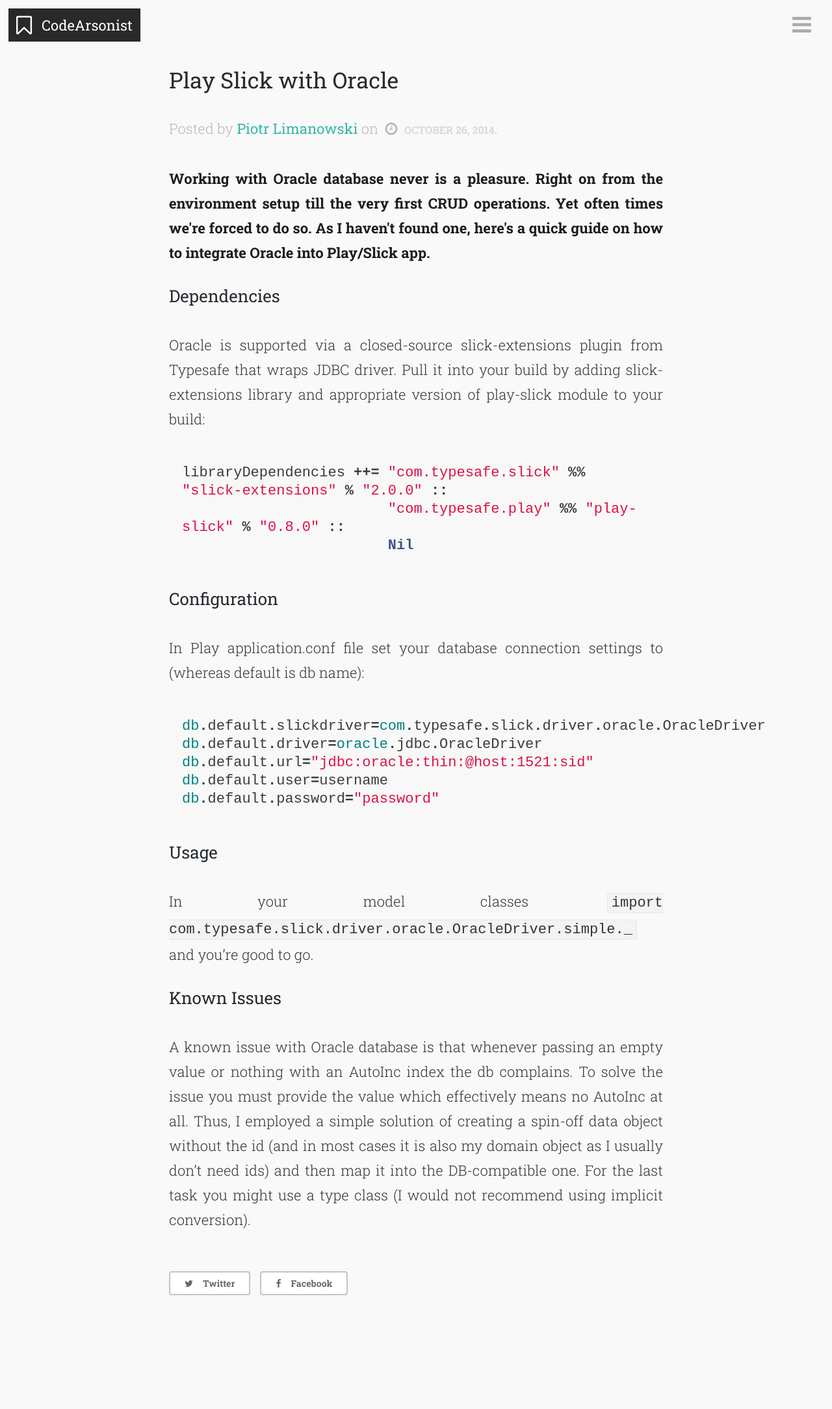
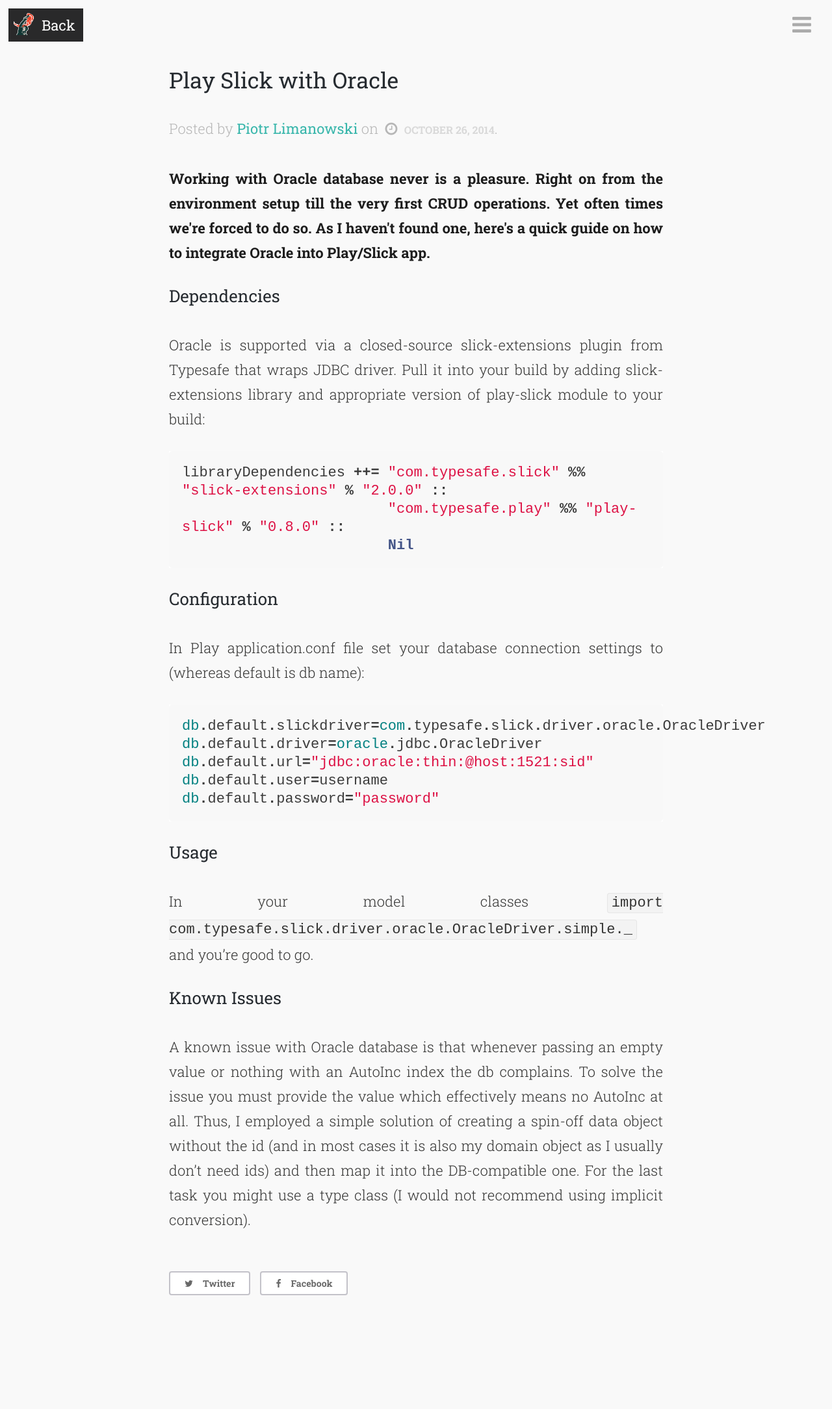
Before and after one commit to peel/peel.github.com, a Jekyll site: the page built from _posts/2014-10-26-play-slick-with-oracle.html, in a window 1280 px wide. Shown: the whole page at 65% size. Built offline with Jekyll 4.4.1, drawn with Linux system fonts in a browser that asks for light colours; nearby versions of some CDN libraries.

Commit message:
Fixes for prod

```diff
--- a/_config.yml
+++ b/_config.yml
@@ -4,7 +4,7 @@ email: 						"peel+www@codearsonist.com"
 description: 			"A señor code arsonist based in Gdansk, PL. Been doing scalable web products, with variety of languages (see above for the most recent), since early 2000s. Constatly working on simplyfing things. I write, talk and ship code. Aside from that I'm el modo evil brujito and a future hoverboard owner."
 #baseurl: 				https://codearsonist.com"
 logourl: 					"/assets/img/bloglogo.png"
-fa-logo: 					"fa-bookmark-o"
+icon:             "/assets/img/icon.png"
 
 
 # Author Settings
@@ -40,4 +40,4 @@ sass:
 
 # Build Settings
 markdown: 					kramdown
-permalink: 					pretty
+permalink:          /:categories/:title
--- a/_includes/header.html
+++ b/_includes/header.html
@@ -1,6 +1,6 @@
 {% if page.url != "/" %}
 <header class="title">
-	<a href="{{ site.baseurl }}"><i class="fa {{ site.fa-logo }} fa-lg"></i><span>{{ site.title }}</span></a>
+	<a href="{{ site.baseurl }}"><img src="{{site.icon | prepend: site.baseurl}}"><span>Back</span></a>
 </header>
 {% endif %}
 
--- a/assets/css/_global.scss
+++ b/assets/css/_global.scss
@@ -147,6 +147,14 @@ input:not([type=submit]):not([type=file]):active, input:not([type=submit]):not([
 		background: #226D67;
 	}
 
+  img {
+    float: left;
+    width: 40px;
+    height: 40px;
+    margin: -8px;
+    padding: 0;
+  }
+
 	span {
 		display: inline-block;
 		margin-left: 15px;
```
Also changed, not shown: contact.md (deleted, +0 -10 lines), assets/img/icon.png (added).
